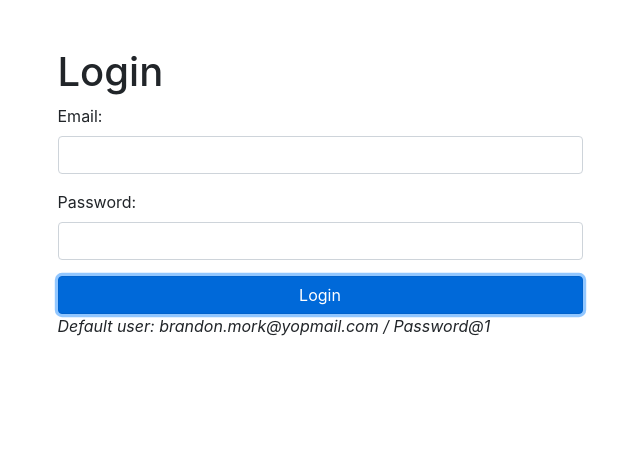
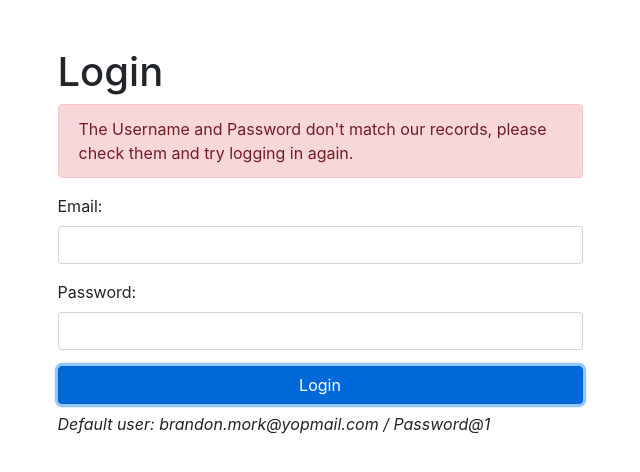
Before and after one commit to brandon-mork/react-express-typescript-demo, a React (Create React App) app in the folder frontend/: page /#/app/login in a window 1280 px wide. Both pictures are taken after a click on the button "Login". Shown: the top 472 px of the page, without its empty margins (320-960 px from the left). Built offline with nearby package versions, Linux system fonts and the light colour scheme; no server answers.

Commit message:
Show error message if invalid login credentials

```diff
--- a/frontend/src/components/Login.tsx
+++ b/frontend/src/components/Login.tsx
@@ -1,10 +1,11 @@
 import React, { useState } from 'react';
 import ExpressApi from '../api-client/ExpressApi';
-import { Button, Form, Container, Row, Col } from 'react-bootstrap';
+import { Button, Form, Container, Row, Col, Alert } from 'react-bootstrap';
 
 function Login() {
   let [email, setEmail] = useState<string>('');
   let [password, setPassword] = useState<string>('');
+  let [errorMessage, setErrorMessage] = useState<string>('');
 
   const onChangeEmail = (e: React.ChangeEvent<HTMLInputElement>) => {
     setEmail(e.target.value);
@@ -15,7 +16,12 @@ function Login() {
   };
 
   const attemptLogin = async () => {
-    await ExpressApi.login(email, password);
+    setErrorMessage('');
+    try {
+      await ExpressApi.login(email, password);
+    } catch (error) {
+      setErrorMessage("The Username and Password don't match our records, please check them and try logging in again.");
+    }
   };
 
   return (
@@ -23,6 +29,7 @@ function Login() {
       <Row>
         <Col md={{ span: 6, offset: 3 }}>
           <h1>Login</h1>
+          {errorMessage && <Alert variant="danger">{errorMessage}</Alert>}
           <Form>
             <Form.Group>
               <Form.Label>Email:</Form.Label>
@@ -38,8 +45,7 @@ function Login() {
               Login
             </Button>
           </Form>
-
-          <i className="default-login-user">Default user: brandon.mork@yopmail.com / Password@1</i>
+          <i className="default-login-user my-2 d-block">Default user: brandon.mork@yopmail.com / Password@1</i>
         </Col>
       </Row>
     </Container>
```
